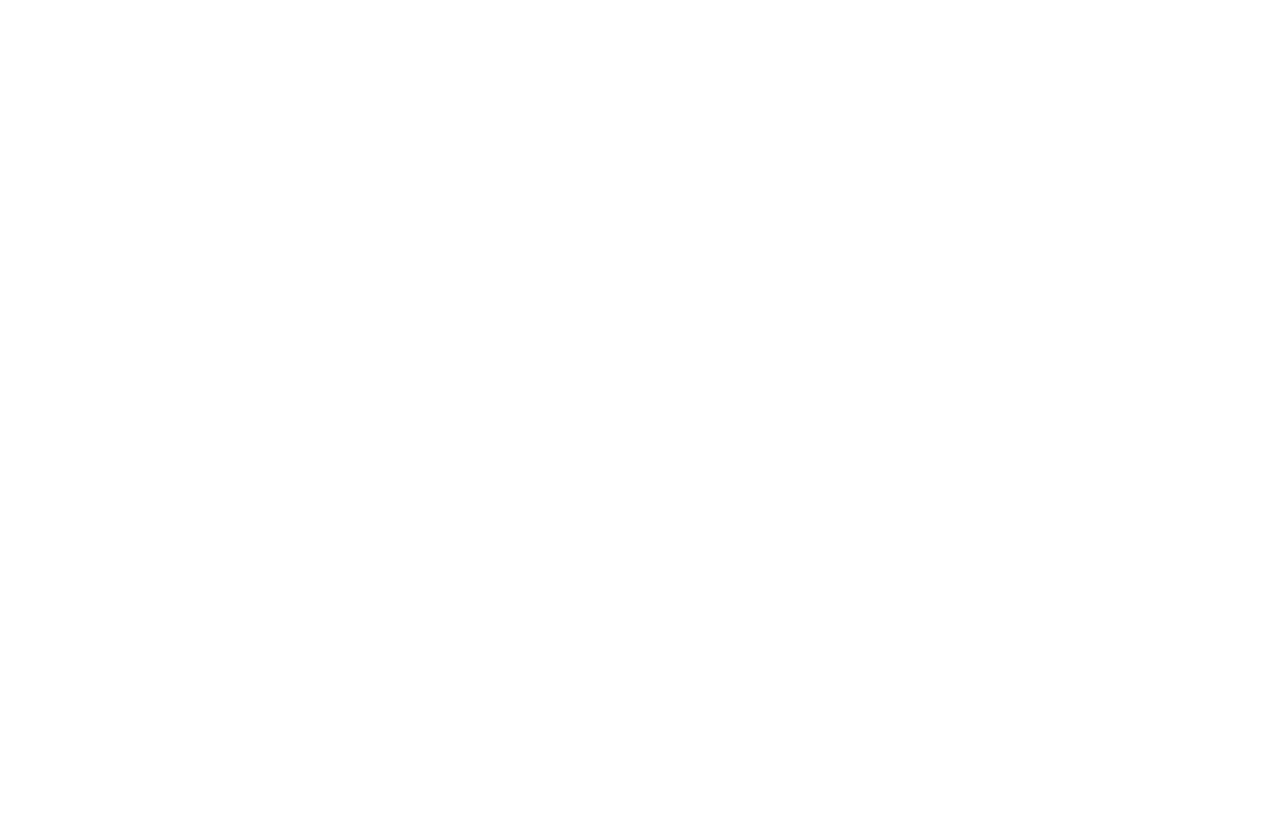
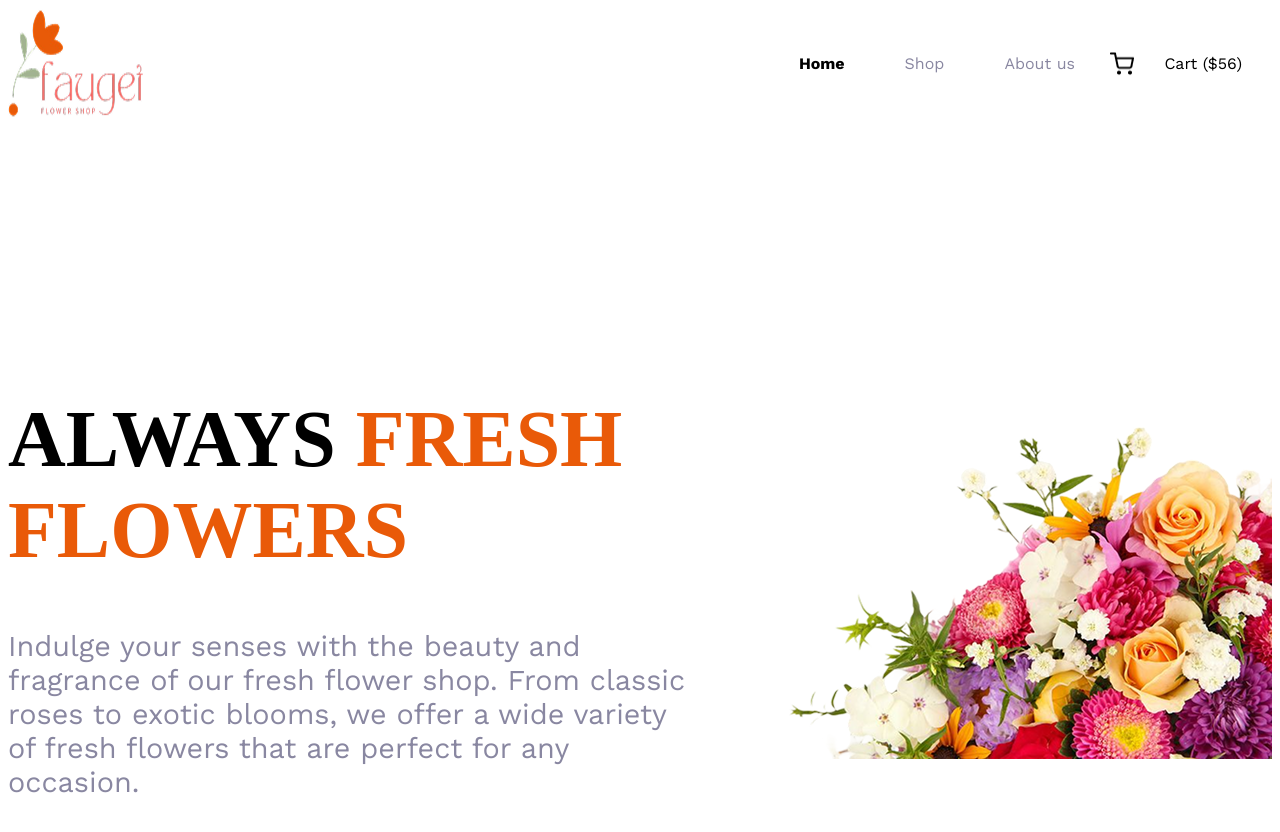
Before and after one commit to syedtahmidzaman/second-assignment, a plain HTML site: page index.html in a window 1280 px wide. Before the commit the page ends 800 px from the top, so only its background shows below. Drawn offline with nearby package versions, Linux system fonts and the light colour scheme.

Commit message:
added all itrm

```diff
--- a/index.html
+++ b/index.html
@@ -5,9 +5,42 @@
     <meta name="viewport" content="width=device-width, initial-scale=1.0">
     <title>Second assignment</title>
     <link rel="stylesheet" href="styles/styles.css">
+
 </head>
 <body>
     <header>
+        <nav class="navbar work-sans-Inter">
+            <img  class="logo" src="image/logo.png" alt="">
+
+            <ul class="nav-links">
+
+             <li class="nav-item"><a href="" class="nav-link quary"><span class="home">Home</span></a></li>
+
+             <li class="nav-item"><a href="" class="nav-link quary">Shop</a></li>
+
+             <li class="nav-item"><a href="" class="nav-link quary">About us </a></li>
+
+             <div class="shoping-cart">
+               <img class="img-cart" src="image/shopping-cart.png" alt="">
+                <li class="nav-item"><a href="" class="nav-link"><span class="cart">Cart ($56)</span></a></li>
+             </div>
+
+            </ul>
+
+        </nav>
+
+        <div class="banner">
+            <div>
+                <h1 class="banner-title work-sans-Noto-Serif">ALWAYS <span class="font-color">FRESH
+            FLOWERS</span></h1>
+            <p class="banner-descrip work-sans-Inter">
+                Indulge your senses with the beauty and fragrance of our fresh flower shop. From classic roses to exotic blooms, we offer a wide variety of fresh flowers that are perfect for any occasion.
+            </p>
+            </div>
+            <div class="banner-img">
+                <img src="image/image 1.png" alt="">
+            </div>
+        </div>
 
     </header>
     <main>
--- a/styles/styles.css
+++ b/styles/styles.css
@@ -0,0 +1,133 @@
+@import url('https://fonts.googleapis.com/css2?family=Inter:ital,opsz,wght@0,14..32,100..900;1,14..32,100..900&family=Noto+Serif:ital,wght@0,100..900;1,100..900&family=Work+Sans:ital,wght@0,100..900;1,100..900&display=swap');
+
+
+
+.noto-serif-Noto-Serif {
+  font-family: "Noto Serif", serif;
+  font-optical-sizing: auto;
+  font-weight: <400px>;
+  font-style: normal;
+  font-variation-settings:
+    "wdth" 100;
+}
+
+@import url('https://fonts.googleapis.com/css2?family=Inter:ital,opsz,wght@0,14..32,100..900;1,14..32,100..900&family=Noto+Serif:ital,wght@0,100..900;1,100..900&family=Work+Sans:ital,wght@0,100..900;1,100..900&display=swap');
+
+
+.work-sans-Inter{
+  font-family: "Work Sans", sans-serif;
+  font-optical-sizing: auto;
+  font-weight: <400px>;
+  font-style: normal;
+}
+
+
+/* .shared-style */
+.font-color{
+    color: #E95A08;
+}
+
+.navbar, .banner{
+    max-width: 1440px;
+    margin: 0 auto;
+}
+
+/* .navbar-styles */
+
+.logo{
+    max-width: 100%;
+}
+
+.navbar{
+    display: flex;
+    justify-content: space-between;
+}
+
+.nav-links{
+    display:flex ;
+
+}
+
+.nav-item{
+
+list-style: none;
+margin: 30px;
+}
+.home{
+    font-weight:bold;
+    color: black;
+}
+.nav-link{
+    text-decoration: none;
+    color: #8987A1;
+
+
+}
+
+/* .shoping_cart */
+
+
+.shoping-cart{
+    display: flex;
+    align-items: center;
+
+
+    }
+
+.cart{
+    color: black;
+
+}
+
+.img-cart{
+    width: 24px;
+    height: 24px;
+}
+
+/* .banner-style */
+
+
+
+
+.banner{
+    display: flex;
+    align-items: center;
+    padding-top: 221px;
+  }
+
+
+  .banner-img{
+    max-width: 100%;
+  }
+  .banner-title{
+    font-weight: bold;
+    font-size:5rem ;
+  }
+  .banner-descrip{
+    font-weight: 400px;
+    font-size: 1.8rem;
+    color: #8987A1;
+
+  }
+
+
+
+
+
+  @media screen and (max-width: 576px ) {
+    .quary{
+      display: none;
+    }
+    .banner{
+       padding-top: 20px;
+       flex-direction:column-reverse;
+    }
+
+    .banner-title{
+      font-size:2.5rem;
+    }
+   .banner-descrip{
+    font-size: 1rem;
+   }
+
+  }
```
Also changed, not shown: image/deal-ana.png (added), image/deal-bloom.png (added), image/deal-zabo.png (added), image/flower-store.png (added), image/hero-flower.png (added), image/icon-facebook.png (added), image/icon-linkedin.png (added), image/icon-twitter.png (added), image/icon-youtube.png (added), image/image 1.png (added), image/logo.png (added), image/news-letter-bg.png (added), image/sample-flower-image.png (added), image/shopping-cart.png (added), 1 more files.
